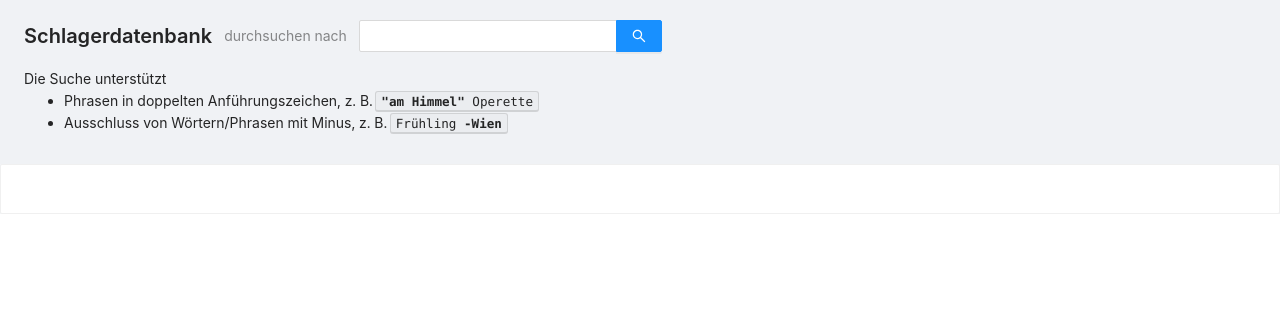
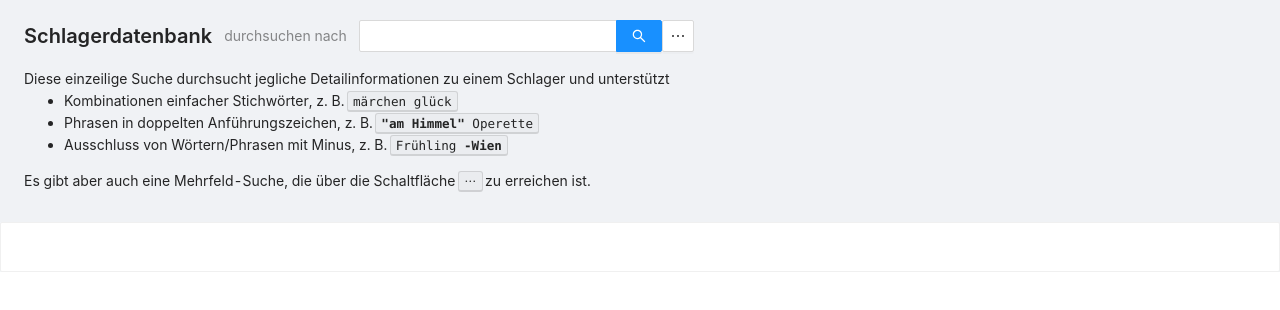
Before and after one commit to sesogr/mksapp, a React (Create React App) app: page / in a window 1280 px wide. Shown: the top 310 px of the page. Built offline with nearby package versions, Linux system fonts and the light colour scheme.

Commit message:
Add extended search and update usage notes

```diff
--- a/src/App.tsx
+++ b/src/App.tsx
@@ -1,17 +1,25 @@
 import React, {FC, useState} from 'react';
 import './App.css';
-import {Card, Input, Layout, PageHeader} from "antd";
+import {Button, Card, Col, Form, Input, Layout, PageHeader, Row} from "antd";
 import {ResultList} from "./ResultList";
 import {UsageNotes} from "./UsageNotes";
 import {SearchMatch} from "./service/songApi";
 import {DetailView} from "./DetailView";
+import {EllipsisOutlined, SearchOutlined} from "@ant-design/icons"
 
 const {Search} = Input;
+const {Item, useForm} = Form;
 
 const App: FC = () => {
+    const [form] = useForm();
+    const [extended, setExtended] = useState(false);
     const [fieldValue, setFieldValue] = useState('');
     const [searchExpression, setSearchExpression] = useState<Record<string, string> | undefined>();
     const [selectedMatch, setSelectedMatch] = useState<SearchMatch | undefined>();
+    const toggleSearchMode = () => {
+        setExtended((prev) => !prev);
+        setSearchExpression(undefined);
+    };
     return <Layout>
         <Layout.Content>
             <PageHeader
@@ -19,24 +27,80 @@ const App: FC = () => {
                 subTitle={selectedMatch ? `ID ${selectedMatch.id}` : 'durchsuchen nach'}
                 backIcon={selectedMatch ? undefined : false}
                 onBack={() => setSelectedMatch(undefined)}
-                extra={selectedMatch
-                    ? undefined
+                extra={
+                    !selectedMatch && (extended
+                        ? <Row>
+                            <Col flex={1}/>
+                            <Col>
+                                <Button
+                                    icon={<SearchOutlined/>}
+                                    onClick={toggleSearchMode}
+                                >Einzeilige Suche</Button>
+                            </Col>
+                        </Row>
                         : <Search
                             allowClear
                             enterButton
-                        onSearch={(q) => setSearchExpression({q})}
+                            addonAfter={
+                                <Button onClick={toggleSearchMode} icon={<EllipsisOutlined/>} title='Erweiterte Suche'/>
+                            }
+                            onSearch={(q) => setSearchExpression(q ? {q} : undefined)}
                             onChange={(event) => setFieldValue(event.target.value)}
                             value={fieldValue}
                         />
+                    )
                 }
-            >{searchExpression ? undefined : <UsageNotes/>}</PageHeader>
+            >
+                {!selectedMatch && extended
+                    && <Form
+                        form={form}
+                        // initialValues={{title: 'foo'}}
+                        labelCol={{flex: '150px'}}
+                        size='small'
+                        wrapperCol={{flex: 1}}
+                    >
+                        <Item name='title' label='Titel'><Input/></Item>
+                        <Item name='composer' label='Komponist*innen'><Input/></Item>
+                        <Item name='writer' label='Texter*innen'><Input/></Item>
+                        <Item name='copyrightYear' label='Copyright (Jahr)'><Input/></Item>
+                        <Item name='publisher' label='Verlage'><Input/></Item>
+                        <Item name='origin' label='Herkunft'><Input/></Item>
+                        <Item name='performer' label='Interpret*innen'><Input/></Item>
+                        <Item colon={false} label={[]}>
+                            <Button
+                                onClick={() => {
+                                    form.validateFields()
+                                        .then((values) => Object.keys(values)
+                                            .filter((key) => values[key])
+                                            .map((key) => [key, values[key]]))
+                                        .then((values) => values.length
+                                            && setSearchExpression(values.reduce(
+                                                (accu, [key, value]) => ({...accu, [key]: value}),
+                                                {}
+                                            ))
+                                        )
+                                }}
+                                type='primary'
+                            >Suchen…</Button>
+                            <Button
+                                onClick={() => {
+                                    setSearchExpression(undefined);
+                                    form.resetFields();
+                                }}
+                                type='text'
+                            >Zurücksetzen</Button>
+                        </Item>
+                    </Form>
+                }
+                {!searchExpression && <UsageNotes extended={extended}/>}
+            </PageHeader>
             <Card>
                 {selectedMatch && <DetailView searchMatch={selectedMatch}/>}
-                <ResultList
+                {searchExpression && <ResultList
                     onSelect={setSelectedMatch}
                     search={searchExpression}
                     style={{display: !searchExpression || selectedMatch ? 'none' : ''}}
-                />
+                />}
             </Card>
         </Layout.Content>
     </Layout>;
--- a/src/UsageNotes.tsx
+++ b/src/UsageNotes.tsx
@@ -1,11 +1,27 @@
 import React, {FC} from "react";
 import {Typography} from "antd";
+import {EllipsisOutlined} from "@ant-design/icons";
 
-const {Text} = Typography;
+const {Paragraph, Text} = Typography;
 
-export const UsageNotes: FC = () => <>
-    <Text>Die Suche unterstützt</Text>
+type UsageNotesProps = { extended: boolean };
+export const UsageNotes: FC<UsageNotesProps> = ({extended}) => extended
+    ? <>
+        <Paragraph>Diese Mehrfeld-Suche sucht nach Stichwörtern in den entsprechenden Feldern.</Paragraph>
+        <Paragraph>
+            Es gibt aber auch eine einzeilige Suche in jeglichen Detailinformationen zu einem Schlager,
+            die über die Schaltfläche
+            <Text keyboard><EllipsisOutlined/></Text>
+            zu erreichen ist.
+        </Paragraph>
+    </>
+    : <>
+        <Text>Diese einzeilige Suche durchsucht jegliche Detailinformationen zu einem Schlager und unterstützt</Text>
         <ul>
+            <li>
+                Kombinationen einfacher Stichwörter, z. B.
+                <Text keyboard>märchen glück</Text>
+            </li>
             <li>
                 Phrasen in doppelten Anführungszeichen, z. B.
                 <Text keyboard><Text strong>"am Himmel"</Text> Operette</Text>
@@ -23,4 +39,9 @@ export const UsageNotes: FC = () => <>
             wenn UND-Kombination der Stichwörter/Phrasen erfolglos
         </li>*/}
         </ul>
+        <Paragraph>
+            Es gibt aber auch eine Mehrfeld-Suche, die über die Schaltfläche
+            <Text keyboard><EllipsisOutlined/></Text>
+            zu erreichen ist.
+        </Paragraph>
     </>;
```
Lines whose indentation alone changed are shown as unchanged.
